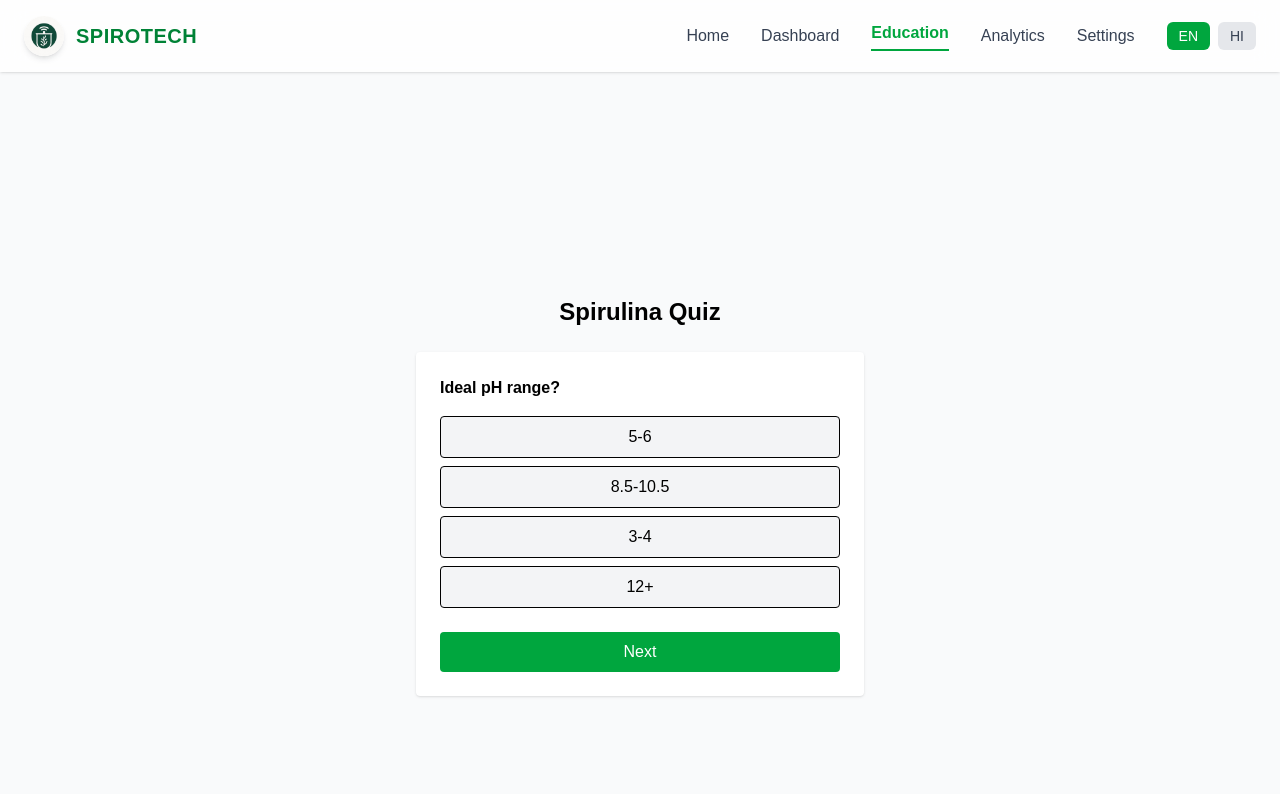
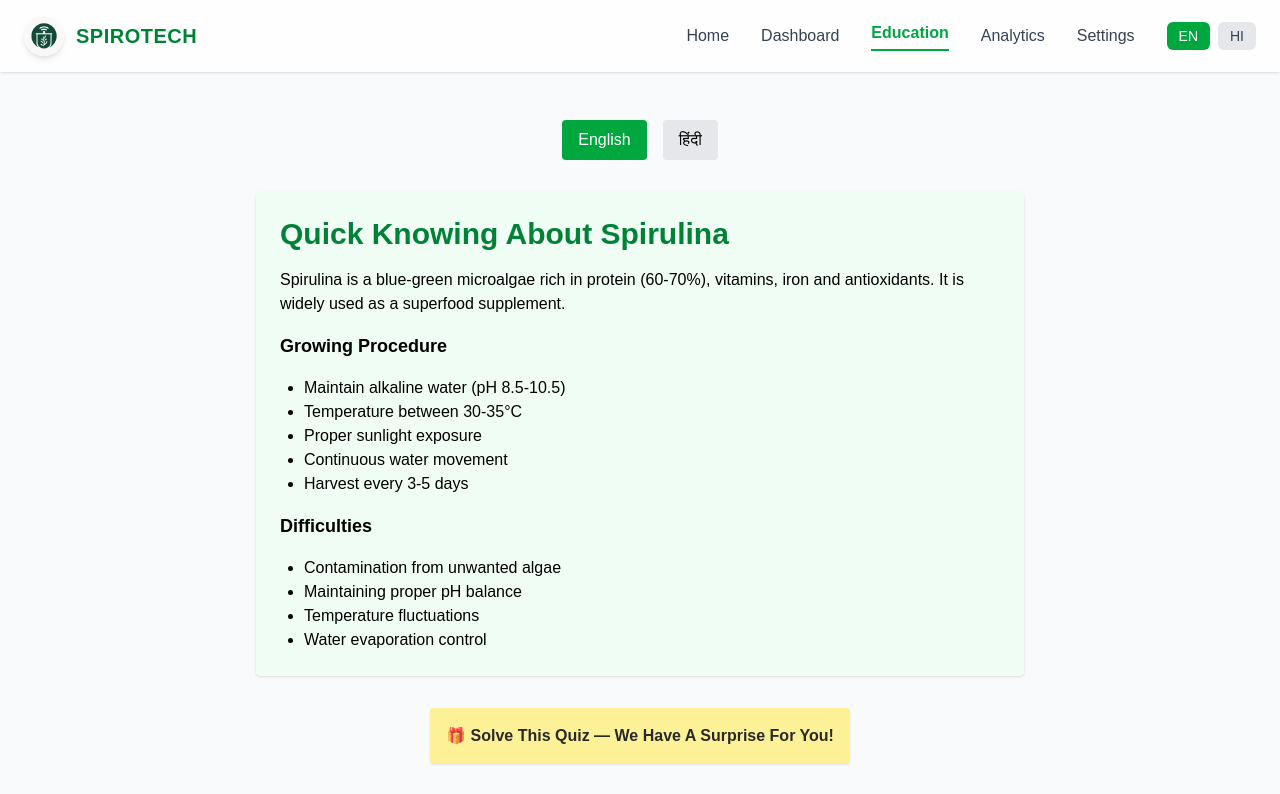
Before and after one commit to somya8800/spirotech, a React (Vite) app: page /education in a window 1280 px wide. Shown: the top 794 px of the page. Built offline with nearby package versions, Linux system fonts and the light colour scheme.

Commit message:
update education part

```diff
--- a/src/App.tsx
+++ b/src/App.tsx
@@ -10,7 +10,7 @@ function App() {
   return (
     <Routes>
       <Route path="/" element={<Layout />}>
-        <Route index element={<Home />} />
+        <Route index element={<Home/>} />
         <Route path="dashboard" element={<Dashboard />} />
         <Route path="analytics" element={<Analytics />} />
         <Route path="settings" element={<Settings />} />
--- a/src/components/Navbar.tsx
+++ b/src/components/Navbar.tsx
@@ -50,6 +50,7 @@ const Navbar = () => {
 
           {/* Language Switcher */}
           <LanguageSwitcher />
+
         </div>
 
         {/* ================= MOBILE MENU BUTTON ================= */}
--- a/src/pages/Education.tsx
+++ b/src/pages/Education.tsx
@@ -1,4 +1,4 @@
-import { useState } from "react";
+import { useState, useEffect } from "react";
 
 type Question = {
   q: string;
@@ -8,51 +8,188 @@ type Question = {
 
 export default function Education() {
 
-const questionBank: Question[] = [
-{q:"Ideal pH range?",options:["5-6","8.5-10.5","3-4","12+"],answer:1},
-{q:"Spirulina is?",options:["Algae","Fungus","Plant","Mineral"],answer:0},
-{q:"Best temperature?",options:["10°C","30-35°C","50°C","5°C"],answer:1}
+const [language,setLanguage] = useState<"en" | "hi">("en");
+
+/* ---------------- QUESTION BANKS ---------------- */
+
+const questionBankEN: Question[] = [
+{q:"Ideal pH range for Spirulina growth?",options:["5-6","8.5-10.5","3-4","12+"],answer:1},
+{q:"Spirulina is scientifically classified as?",options:["Algae","Fungus","Plant","Mineral"],answer:0},
+{q:"Best temperature for cultivation?",options:["10°C","30-35°C","50°C","5°C"],answer:1},
+{q:"Spirulina contains highest amount of?",options:["Protein","Sugar","Fat","Starch"],answer:0},
+{q:"Spirulina grows best in?",options:["Acidic water","Salt water","Alkaline water","Fresh cold water"],answer:2},
 ];
 
+const questionBankHI: Question[] = [
+{q:"स्पिरुलिना के विकास के लिए आदर्श pH रेंज क्या है?",options:["5-6","8.5-10.5","3-4","12+"],answer:1},
+{q:"स्पिरुलिना वैज्ञानिक रूप से क्या है?",options:["शैवाल","फंगस","पौधा","खनिज"],answer:0},
+{q:"खेती के लिए सबसे अच्छा तापमान?",options:["10°C","30-35°C","50°C","5°C"],answer:1},
+{q:"स्पिरुलिना में सबसे अधिक क्या होता है?",options:["प्रोटीन","शुगर","वसा","स्टार्च"],answer:0},
+{q:"स्पिरुलिना सबसे अच्छे से कहाँ बढ़ता है?",options:["अम्लीय पानी","नमकीन पानी","क्षारीय पानी","ठंडा पानी"],answer:2},
+];
+
+const questionBank = language === "hi" ? questionBankHI : questionBankEN;
+
+/* ---------------- STATES ---------------- */
+
+const [questions,setQuestions] = useState<Question[]>([]);
 const [step,setStep] = useState(0);
 const [selected,setSelected] = useState<number | null>(null);
 const [score,setScore] = useState(0);
 const [finished,setFinished] = useState(false);
+const [showPopup,setShowPopup] = useState(false);
+const [streak,setStreak] = useState(0);
+const [quizAvailable,setQuizAvailable] = useState(true);
+
+/* ---------------- SHUFFLE ---------------- */
+
+const shuffleQuestions = () => {
+return [...questionBank].sort(() => Math.random() - 0.5).slice(0,3);
+};
+
+/* ---------------- USE EFFECT ---------------- */
+
+useEffect(()=>{
+const lastPlayed = localStorage.getItem("lastPlayed");
+const savedStreak = localStorage.getItem("streak");
+
+if(savedStreak){
+setStreak(parseInt(savedStreak));
+}
+
+const now = new Date().getTime();
+
+if(lastPlayed){
+const diff = now - parseInt(lastPlayed);
+const hours = diff / (1000 * 60 * 60);
+if(hours < 24){
+setQuizAvailable(false);
+}
+}
+
+setQuestions(shuffleQuestions());
+},[language]);
+
+/* ---------------- HANDLE NEXT ---------------- */
 
 const handleNext = () => {
 
 let newScore = score;
 
-if(selected === questionBank[step].answer){
+if(selected === questions[step].answer){
 newScore++;
 }
 
 setScore(newScore);
 setSelected(null);
 
-if(step + 1 < questionBank.length){
+if(step + 1 < questions.length){
 setStep(step + 1);
 }else{
 setFinished(true);
+setShowPopup(true);
+
+const now = new Date().getTime();
+localStorage.setItem("lastPlayed", now.toString());
+
+if(quizAvailable){
+const newStreak = streak + 1;
+setStreak(newStreak);
+localStorage.setItem("streak", newStreak.toString());
+}
 }
 };
 
+/* ---------------- UI ---------------- */
+
 return (
-<div className="min-h-screen flex flex-col items-center justify-center p-6">
+<div className="min-h-screen flex flex-col items-center justify-center p-6 space-y-8">
 
-<h1 className="text-2xl font-bold mb-6">
-Spirulina Quiz
+{/* LANGUAGE BUTTONS */}
+<div className="flex gap-4">
+<button
+onClick={()=>setLanguage("en")}
+className={`px-4 py-2 rounded ${language==="en"?"bg-green-600 text-white":"bg-gray-200"}`}
+>
+English
+</button>
+<button
+onClick={()=>setLanguage("hi")}
+className={`px-4 py-2 rounded ${language==="hi"?"bg-green-600 text-white":"bg-gray-200"}`}
+>
+हिंदी
+</button>
+</div>
+
+{/* SPIRULINA DETAILS */}
+
+<div className="max-w-3xl bg-green-50 p-6 rounded shadow space-y-4">
+<h1 className="text-3xl font-bold text-green-700">
+{language==="hi"?"स्पिरुलिना के बारे में जानकारी":"Quick Knowing About Spirulina"}
 </h1>
 
-{!finished ? (
+<p>
+{language==="hi"
+?"स्पिरुलिना एक नीला-हरा सूक्ष्म शैवाल है जिसमें 60-70% प्रोटीन, विटामिन, आयरन और एंटीऑक्सीडेंट होते हैं। यह एक सुपरफूड सप्लीमेंट के रूप में उपयोग किया जाता है।"
+:"Spirulina is a blue-green microalgae rich in protein (60-70%), vitamins, iron and antioxidants. It is widely used as a superfood supplement."}
+</p>
+
+<h2 className="font-semibold text-lg">
+{language==="hi"?"उगाने की प्रक्रिया":"Growing Procedure"}
+</h2>
+
+<ul className="list-disc ml-6">
+<li>{language==="hi"?"pH 8.5-10.5 के बीच क्षारीय पानी":"Maintain alkaline water (pH 8.5-10.5)"}</li>
+<li>{language==="hi"?"तापमान 30-35°C रखें":"Temperature between 30-35°C"}</li>
+<li>{language==="hi"?"पर्याप्त धूप":"Proper sunlight exposure"}</li>
+<li>{language==="hi"?"लगातार पानी की गति":"Continuous water movement"}</li>
+<li>{language==="hi"?"3-5 दिन में कटाई करें":"Harvest every 3-5 days"}</li>
+</ul>
+
+<h2 className="font-semibold text-lg">
+{language==="hi"?"मुख्य कठिनाइयाँ":"Difficulties"}
+</h2>
+
+<ul className="list-disc ml-6">
+<li>{language==="hi"?"अनचाहे शैवाल से प्रदूषण":"Contamination from unwanted algae"}</li>
+<li>{language==="hi"?"pH संतुलन बनाए रखना":"Maintaining proper pH balance"}</li>
+<li>{language==="hi"?"तापमान में बदलाव":"Temperature fluctuations"}</li>
+<li>{language==="hi"?"पानी के वाष्पीकरण को नियंत्रित करना":"Water evaporation control"}</li>
+</ul>
+</div>
+
+{/* SURPRISE BANNER */}
+
+{quizAvailable && (
+<div className="bg-yellow-200 p-4 rounded shadow text-center font-semibold animate-pulse">
+🎁 {language==="hi"?"यह क्विज़ हल करें — सरप्राइज आपका इंतज़ार कर रहा है!":"Solve This Quiz — We Have A Surprise For You!"}
+</div>
+)}
+
+{/* STREAK BOX */}
+
+<div className="bg-blue-100 p-4 rounded shadow text-center">
+<h2 className="font-bold text-lg">🔥 {language==="hi"?"डेली स्ट्रीक":"Daily Streak"}</h2>
+<p className="text-2xl font-semibold">{streak} {language==="hi"?"दिन":"Days"}</p>
+</div>
+
+{/* QUIZ */}
+
+{quizAvailable ? (
+
+!finished ? (
 
 <div className="w-full max-w-md bg-white p-6 rounded shadow">
 
+<h1 className="text-2xl font-bold mb-6 text-center">
+{language==="hi"?"स्पिरुलिना क्विज़":"Spirulina Quiz"}
+</h1>
+
 <p className="mb-4 font-semibold">
-{questionBank[step].q}
+{questions[step]?.q}
 </p>
 
-{questionBank[step].options.map((opt,index)=>(
+{questions[step]?.options.map((opt,index)=>(
 <button
 key={index}
 onClick={()=>setSelected(index)}
@@ -69,7 +206,7 @@ onClick={handleNext}
 disabled={selected===null}
 className="mt-4 bg-green-600 text-white px-4 py-2 rounded w-full"
 >
-Next
+{language==="hi"?"अगला":"Next"}
 </button>
 
 </div>
@@ -78,10 +215,54 @@ Next
 
 <div className="text-center">
 <h2 className="text-xl font-semibold">
-Your Score: {score} / {questionBank.length}
+{language==="hi"?"आपका स्कोर":"Your Score"}: {score} / {questions.length}
 </h2>
 </div>
 
+)
+
+) : (
+
+<div className="bg-gray-200 p-6 rounded shadow text-center">
+<h2 className="text-xl font-bold">
+{language==="hi"?"आज का क्विज़ पूरा हो गया":"Quiz Completed Today"}
+</h2>
+<p>{language==="hi"?"कल फिर आएं और अपनी स्ट्रीक बढ़ाएं":"Come back tomorrow to continue your streak!"}</p>
+</div>
+
+)}
+
+{/* POPUP */}
+
+{showPopup && (
+<div className="fixed inset-0 flex items-center justify-center bg-black bg-opacity-50">
+<div className="bg-white p-6 rounded shadow-lg max-w-md text-center relative">
+
+<button
+onClick={()=>setShowPopup(false)}
+className="absolute top-2 right-2 text-red-500 font-bold"
+>
+✖
+</button>
+
+<h2 className="text-2xl font-bold text-green-600 mb-4">
+🎉 {language==="hi"?"बधाई हो!":"Congratulations!"}
+</h2>
+
+<p className="mb-4">
+{language==="hi"
+?"6 महीने की लगातार स्ट्रीक पर आपको कॉइन्स मिलेंगे और 10% सर्विसिंग डिस्काउंट मिलेगा।"
+:"Maintain a 6-month streak and earn coins with 10% servicing discount."}
+</p>
+
+<p>
+{language==="hi"
+?"दोस्त को रेफर करें और यदि वह खरीदारी करता है तो आपको 1 महीने का डैशबोर्ड सब्सक्रिप्शन और एक बार की फ्री सर्विसिंग मिलेगी।"
+:"Refer a friend and get 1 Month Dashboard Subscription + One Time Servicing FREE."}
+</p>
+
+</div>
+</div>
 )}
 
 </div>
```
Also changed, not shown: src/pages/Home.tsx (line endings or trailing spaces).
